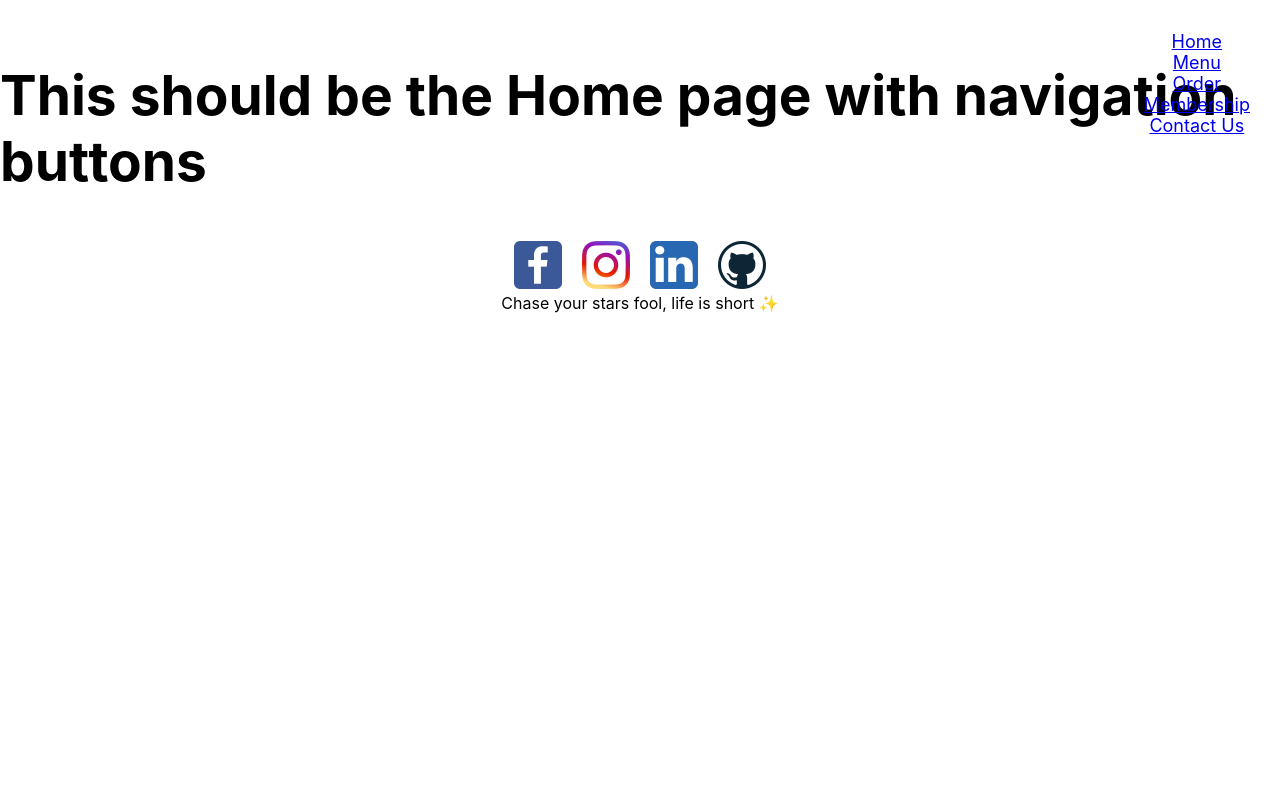
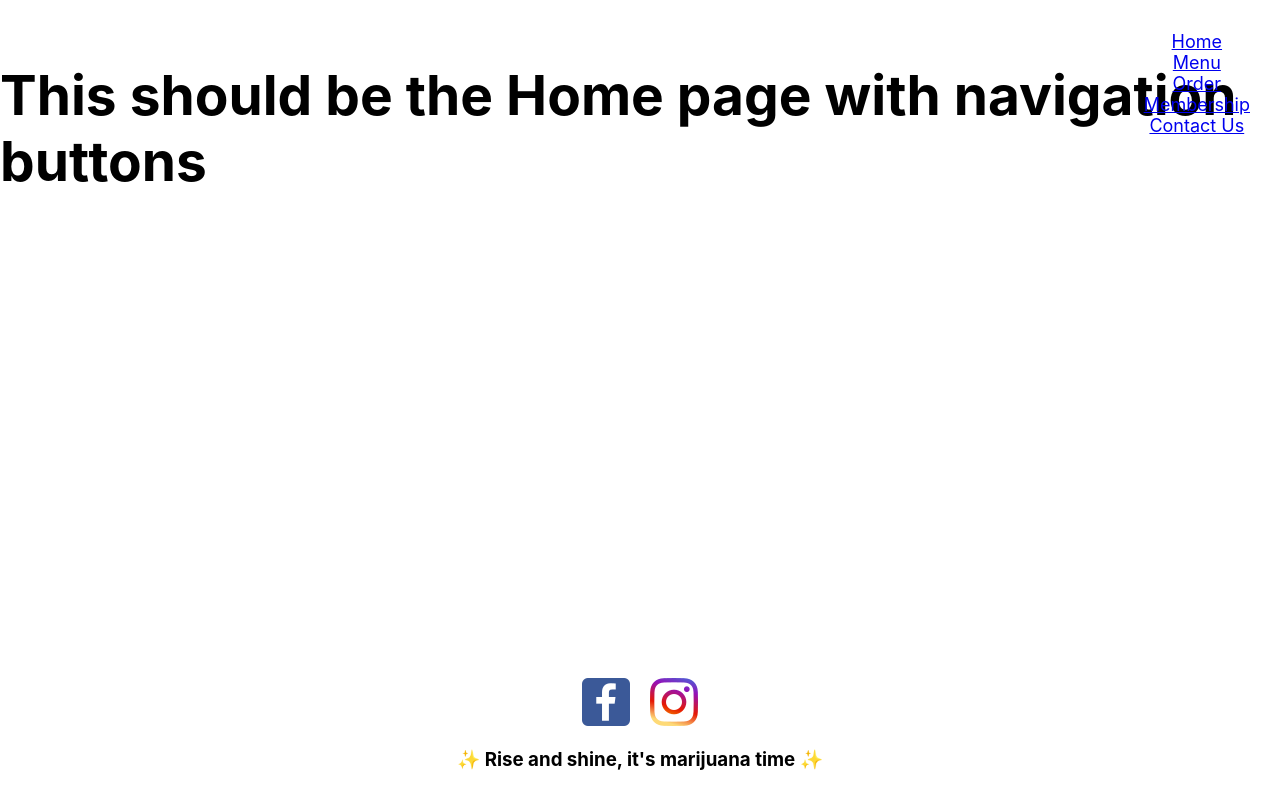
Before and after one commit to amandajean007/frozen-smoke-dispensary, a React (Create React App) app in the folder client/: page / in a window 1280 px wide. Built offline with nearby package versions, Linux system fonts and the light colour scheme; a web font is replaced by a local one.

Commit message:
social media links in footer

```diff
--- a/client/src/components/Footer/Footer.css
+++ b/client/src/components/Footer/Footer.css
@@ -6,4 +6,8 @@
 .footer {
   text-align: center;
   padding: 10px;
+  position: absolute;
+  bottom: 0;
+  left: 25%;
+  right: 25%;
 }
--- a/client/src/components/Footer/Footer.js
+++ b/client/src/components/Footer/Footer.js
@@ -8,15 +8,13 @@ export default function Footer() {
   return (
     <div className="footer">
       <section>
-          <a target="_blank" rel="noreferrer" href="https://www.facebook.com/amanda.jean.7758" className="socialMedia">
+          <a target="_blank" rel="noreferrer" href="https://www.facebook.com/pages/Frozen-Smoke-Dispensary/110359036402777" className="socialMedia">
           <img alt="facebook" src={facebook}/></a>
-          <a target="_blank" rel="noreferrer" href="https://www.instagram.com/amandajean007/" className="socialMedia">
+          <a target="_blank" rel="noreferrer" href="https://www.instagram.com/frozensmokedispensary/" className="socialMedia">
           <img alt="instagram" src={instagram}/></a>
-          <a target="_blank" rel="noreferrer" href="https://www.linkedin.com/in/amanda-mcbee-98a586108/" className="socialMedia">
-          <img alt="linkedin" src={linkedin}/></a>
-          <a target="_blank" rel="noreferrer" href="https://github.com/amandajean007/" className="socialMedia">
-          <img alt="github" src={github}/></a><br />
-            Chase your stars fool, life is short ✨
+          <br />
+          <h3>✨ Rise and shine, it's marijuana time ✨ </h3>
+
         </section>
     </div>
   );
```
